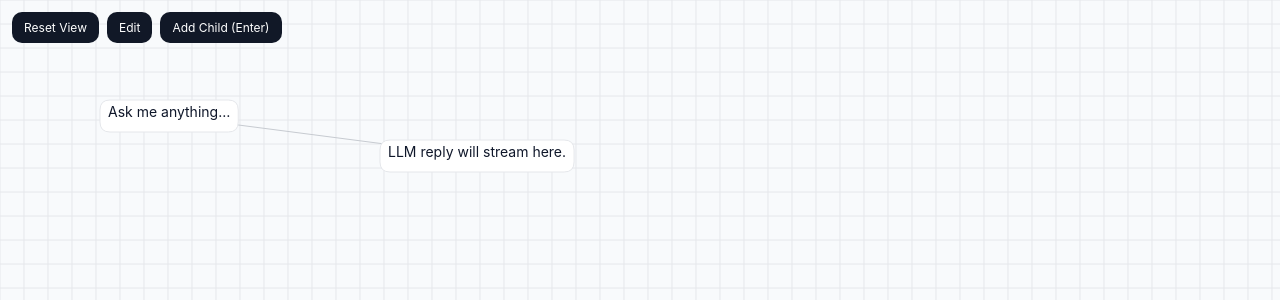
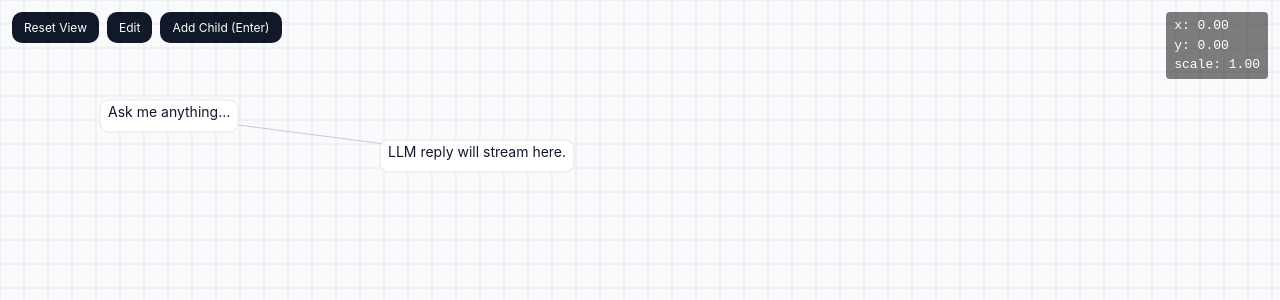
Before and after one commit to romebop/canvas-bop, a React (Vite) app: page / in a window 1280 px wide. Shown: the top 300 px of the page. Built offline with nearby package versions, Linux system fonts and the light colour scheme.

Commit message:
display x y and zoom

```diff
--- a/src/ConversationCanvas.tsx
+++ b/src/ConversationCanvas.tsx
@@ -301,6 +301,12 @@ export default function ConversationCanvas() {
         <button onClick={() => selectedId && startEditing(selectedId)} style={btnStyle}>Edit</button>
         <button onClick={() => selectedId && addChild(selectedId)} style={btnStyle}>Add Child (Enter)</button>
       </div>
+
+      <div style={{ position: 'absolute', right: 12, top: 12, zIndex: 3, background: 'rgba(0,0,0,0.5)', color: 'white', padding: '4px 8px', borderRadius: 4, fontFamily: 'monospace', pointerEvents: 'none' }}>
+        x: {vp.x.toFixed(2)}<br/>
+        y: {vp.y.toFixed(2)}<br/>
+        scale: {vp.scale.toFixed(2)}
+      </div>
     </div>
   );
 }
```
